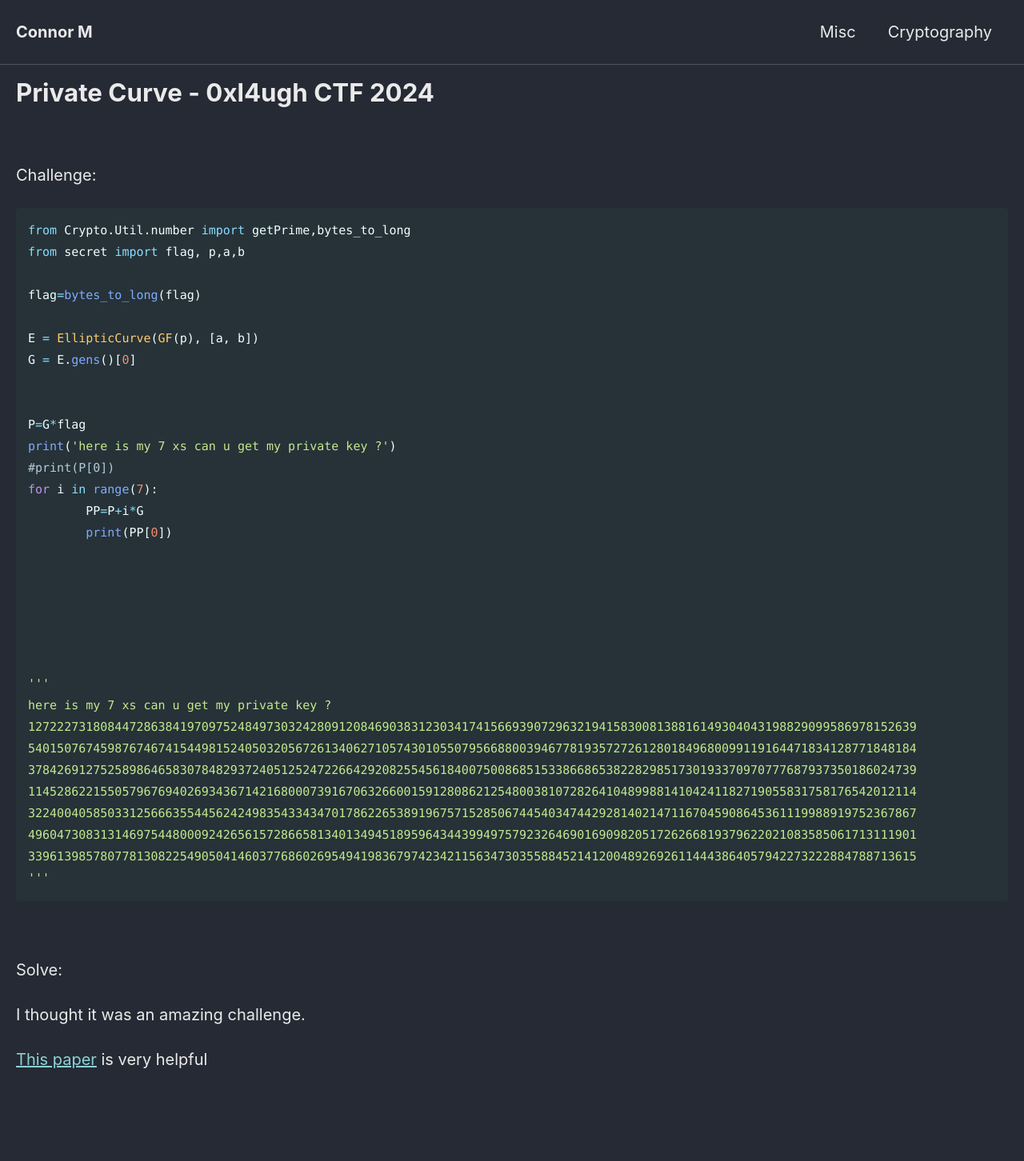
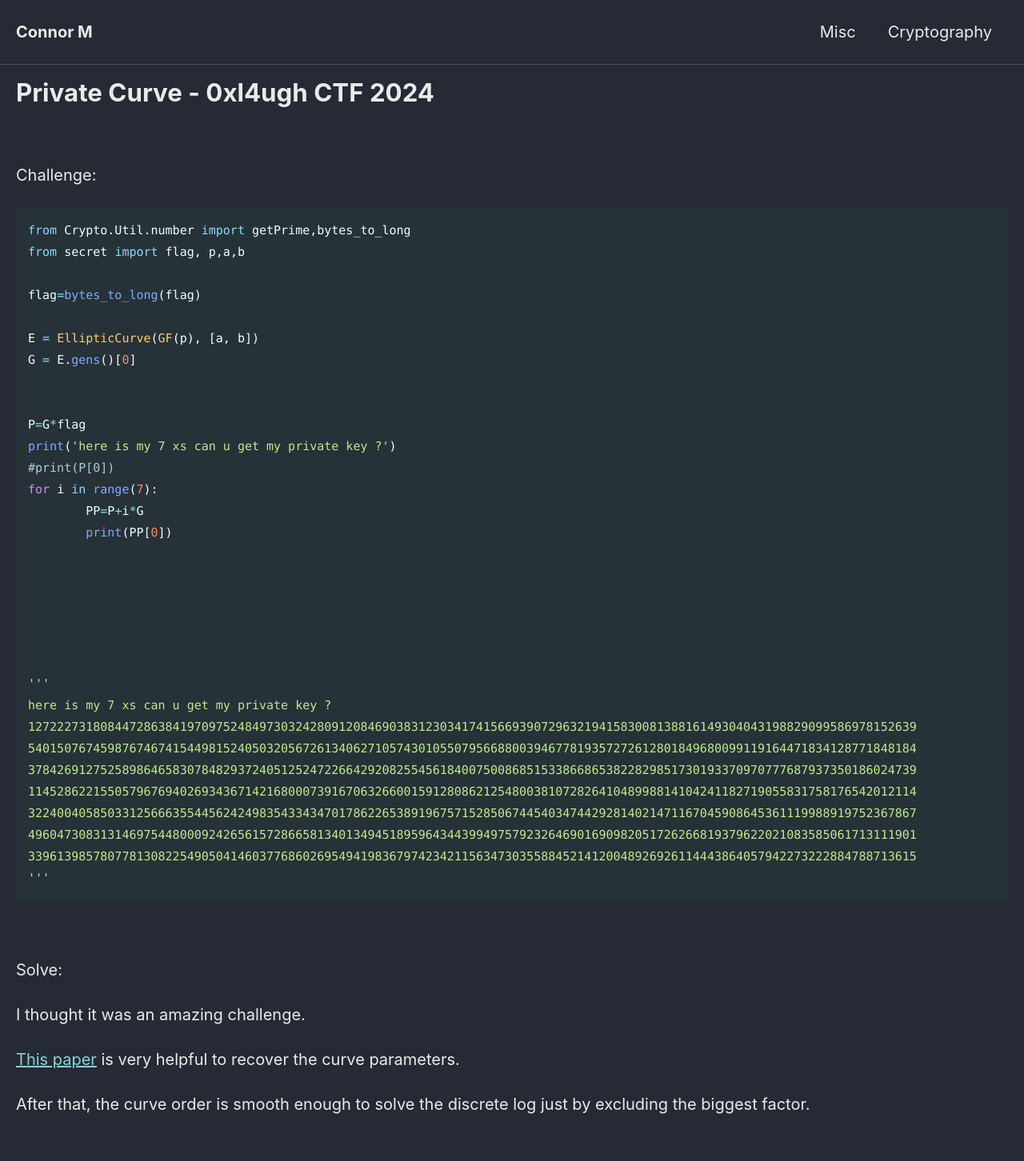
Before and after one commit to Connor-McCartney/Connor-McCartney.github.io, a Jekyll site: the page built from _pages/cryptography/ecc/PrivateCurve-0xl4ughCTF2024.md, in a window 1280 px wide. Shown: the whole page at 80% size. Built offline with Jekyll 4.4.1, drawn with Linux system fonts in a browser that asks for light colours; cached includes are drawn as plain includes; before the commit the page ends 1396 px from its top, so only the background shows below that.

Commit message:
Update PrivateCurve-0xl4ughCTF2024.md

```diff
--- a/_pages/cryptography/ecc/PrivateCurve-0xl4ughCTF2024.md
+++ b/_pages/cryptography/ecc/PrivateCurve-0xl4ughCTF2024.md
@@ -48,4 +48,6 @@ Solve:
 
 I thought it was an amazing challenge.
 
-[This paper](https://arxiv.org/pdf/1609.03305) is very helpful
+[This paper](https://arxiv.org/pdf/1609.03305) is very helpful to recover the curve parameters.
+
+After that, the curve order is smooth enough to solve the discrete log just by excluding the biggest factor.
```
